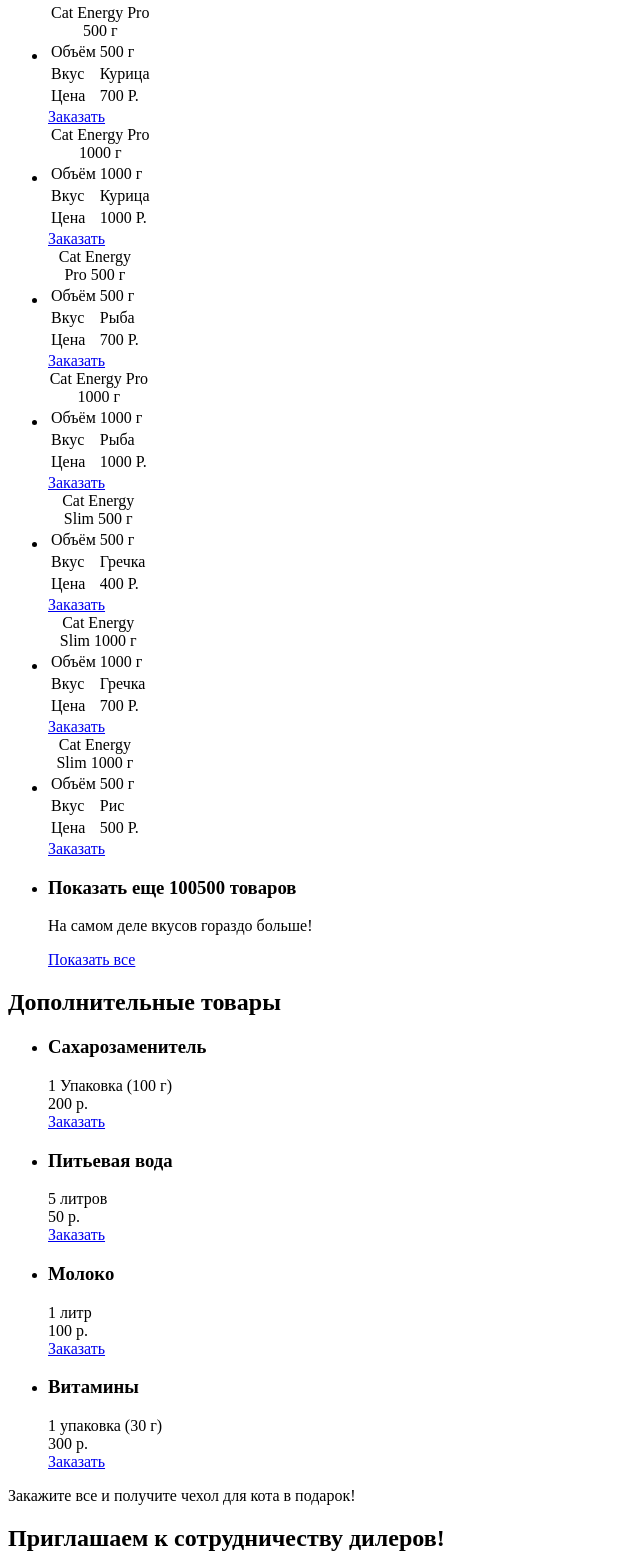
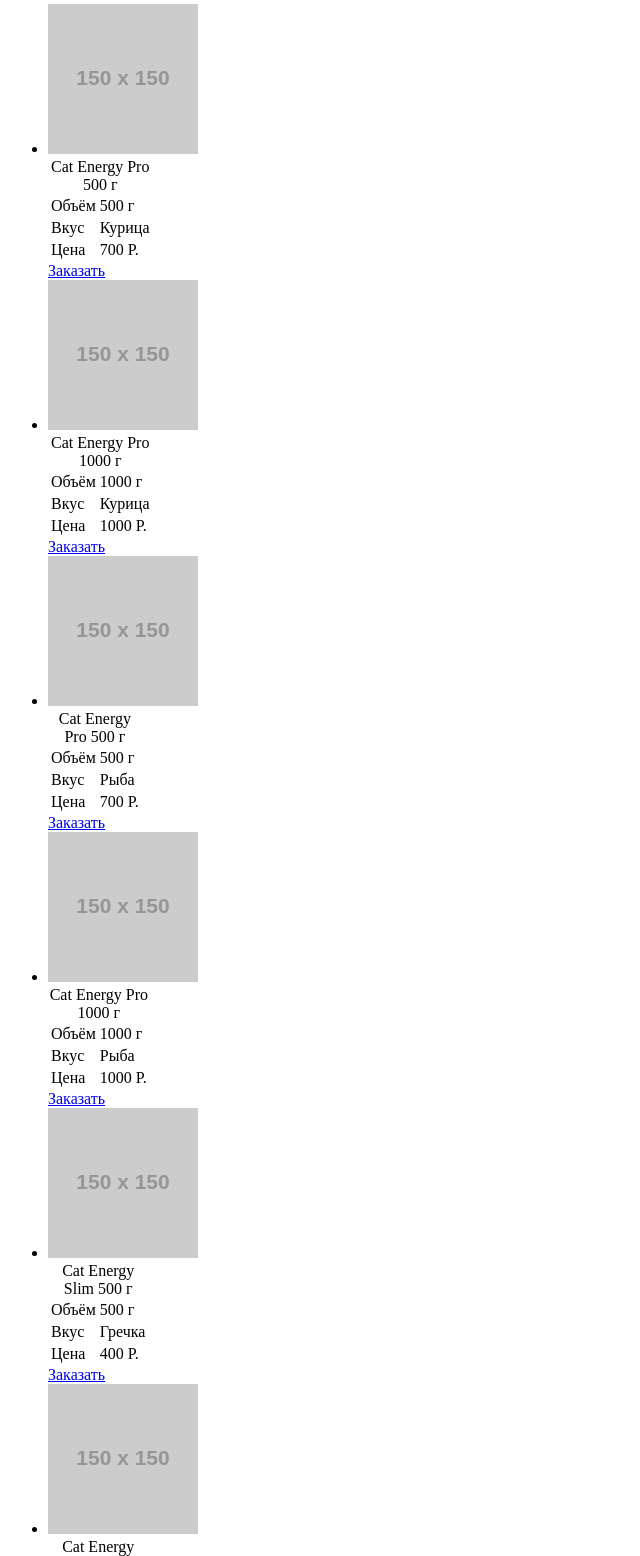
Before and after one commit to AlexS-HA/1373305-cat-energy-19, a website: page source/catalog.html in a window 1280 px wide. Shown: the part 316-1872 px from the top of the page, without its empty margins (0-640 px from the left). Drawn offline with Linux system fonts and the light colour scheme; placeholder pictures from the web are drawn by us.

Commit message:
added image like a link for catalog items

```diff
--- a/source/catalog.html
+++ b/source/catalog.html
@@ -33,6 +33,9 @@
       <ul class="catalog__list">
         <li class="catalog__item">
           <div class="catalog__item-wrapper">
+            <a class="catalog__link-img" href="#">
+              <img class="catalog__img" src="https://via.placeholder.com/150x150" alt="">
+            </a>
             <table class="catalog__info">
               <caption class="catalog__table-name">Cat Energy Pro 500 г </caption>
               <tr class="catalog__row">
@@ -53,6 +56,9 @@
         </li>
         <li class="catalog__item">
           <div class="catalog__item-wrapper">
+            <a class="catalog__link-img" href="#">
+              <img class="catalog__img" src="https://via.placeholder.com/150x150" alt="">
+            </a>
             <table class="catalog__info">
               <caption class="catalog__table-name">Cat Energy Pro 1000 г </caption>
               <tr class="catalog__row">
@@ -73,6 +79,9 @@
         </li>
         <li class="catalog__item">
           <div class="catalog__item-wrapper">
+            <a class="catalog__link-img" href="#">
+              <img class="catalog__img" src="https://via.placeholder.com/150x150" alt="">
+            </a>
             <table class="catalog__info">
               <caption class="catalog__table-name">Cat Energy Pro 500 г </caption>
               <tr class="catalog__row">
@@ -93,6 +102,9 @@
         </li>
         <li class="catalog__item">
           <div class="catalog__item-wrapper">
+            <a class="catalog__link-img" href="#">
+              <img class="catalog__img" src="https://via.placeholder.com/150x150" alt="">
+            </a>
             <table class="catalog__info">
               <caption class="catalog__table-name">Cat Energy Pro 1000 г </caption>
               <tr class="catalog__row">
@@ -113,6 +125,9 @@
         </li>
         <li class="catalog__item">
           <div class="catalog__item-wrapper">
+            <a class="catalog__link-img" href="#">
+              <img class="catalog__img" src="https://via.placeholder.com/150x150" alt="">
+            </a>
             <table class="catalog__info">
               <caption class="catalog__table-name">Cat Energy Slim 500 г </caption>
               <tr class="catalog__row">
@@ -133,6 +148,9 @@
         </li>
         <li class="catalog__item">
           <div class="catalog__item-wrapper">
+            <a class="catalog__link-img" href="#">
+              <img class="catalog__img" src="https://via.placeholder.com/150x150" alt="">
+            </a>
             <table class="catalog__info">
               <caption class="catalog__table-name">Cat Energy Slim 1000 г </caption>
               <tr class="catalog__row">
@@ -153,6 +171,9 @@
         </li>
         <li class="catalog__item">
           <div class="catalog__item-wrapper">
+            <a class="catalog__link-img" href="#">
+              <img class="catalog__img" src="https://via.placeholder.com/150x150" alt="">
+            </a>
             <table class="catalog__info">
               <caption class="catalog__table-name">Cat Energy Slim 1000 г </caption>
               <tr class="catalog__row">
@@ -254,7 +275,7 @@
     <div class="page-footer__copyright-wrapper">
       <span class="page-footer__copyright-text">HTML Academy</span>
       <a class="page-footer__copyright-link" href="https://htmlacademy.ru/intensive/adaptive">
-        <img class="page-footer__copyright-img" src="https://via.placeholder.com/150x150" alt="" >
+        <img class="page-footer__copyright-img" src="https://via.placeholder.com/150x150" alt="">
       </a>
     </div>
   </footer>
```
